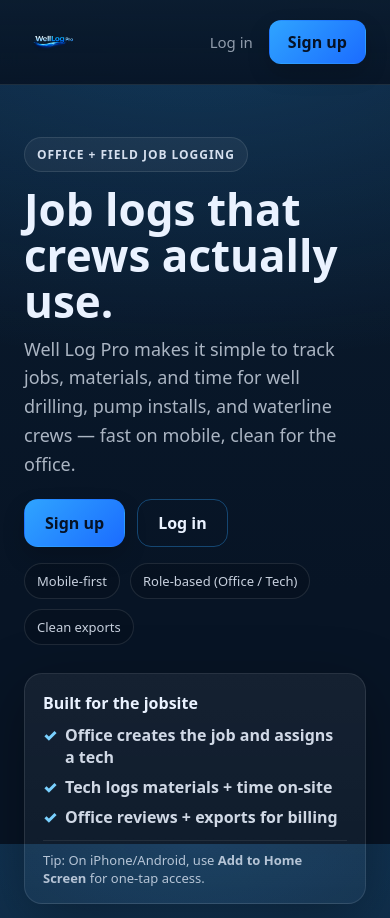
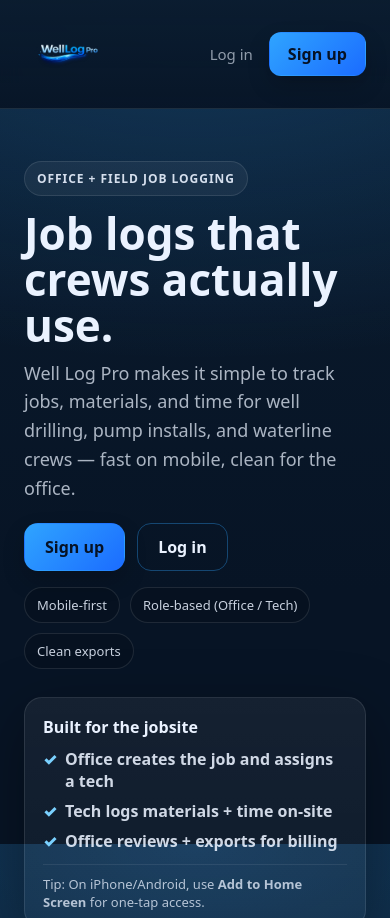
Before and after one commit to RMallory45/welllogpro-landing, a plain HTML site: page index.html in a window 390 px wide. Shown: the top 918 px of the page. Drawn offline with Linux system fonts and the light colour scheme.

Commit message:
Change logo sizing

```diff
--- a/styles.css
+++ b/styles.css
@@ -267,7 +267,7 @@
 }
 
 @media (max-width: 768px){
-  .brand-logo{ height: 72px; } /* still big but fits */
+  .brand-logo{ height: 108px; } /* still big but fits */
   .nav{ display:none; }
   .header-inner{ min-height: 84px; }
   .bullets{ grid-template-columns: 1fr; }
```
